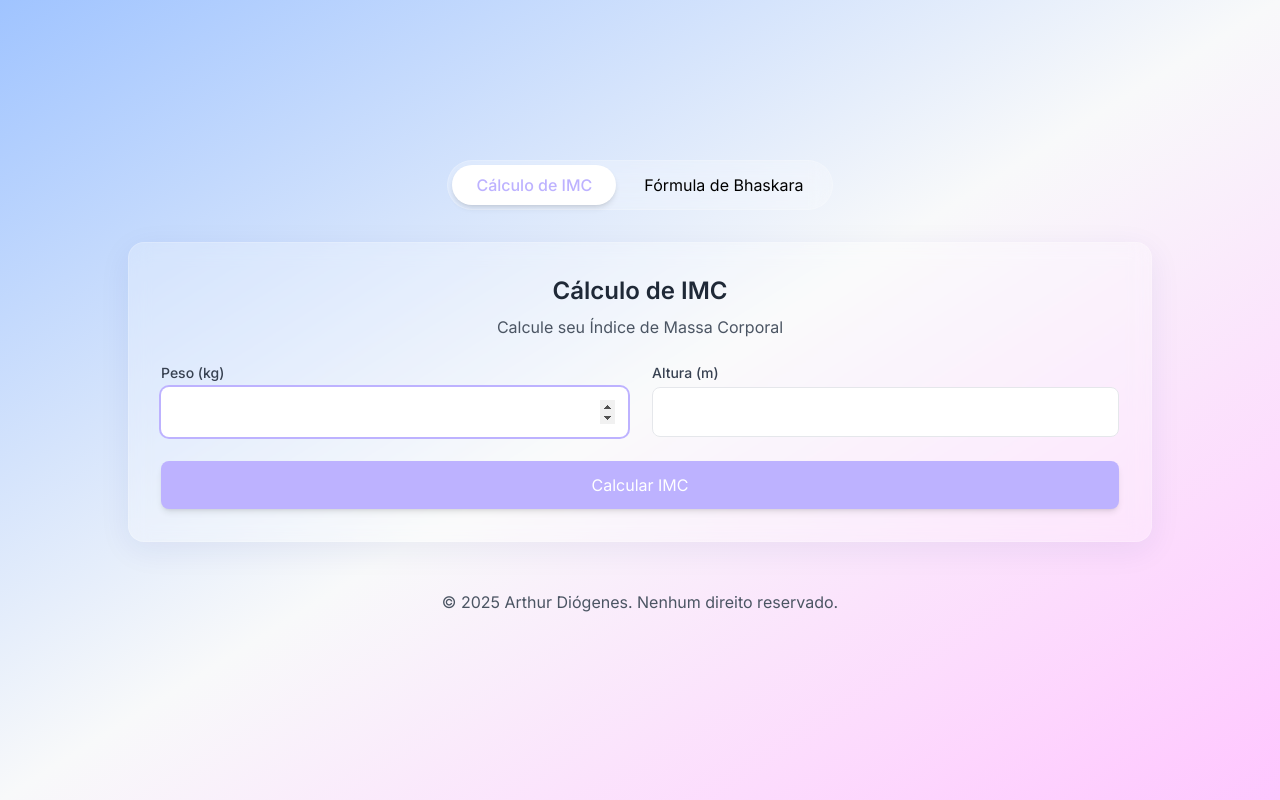
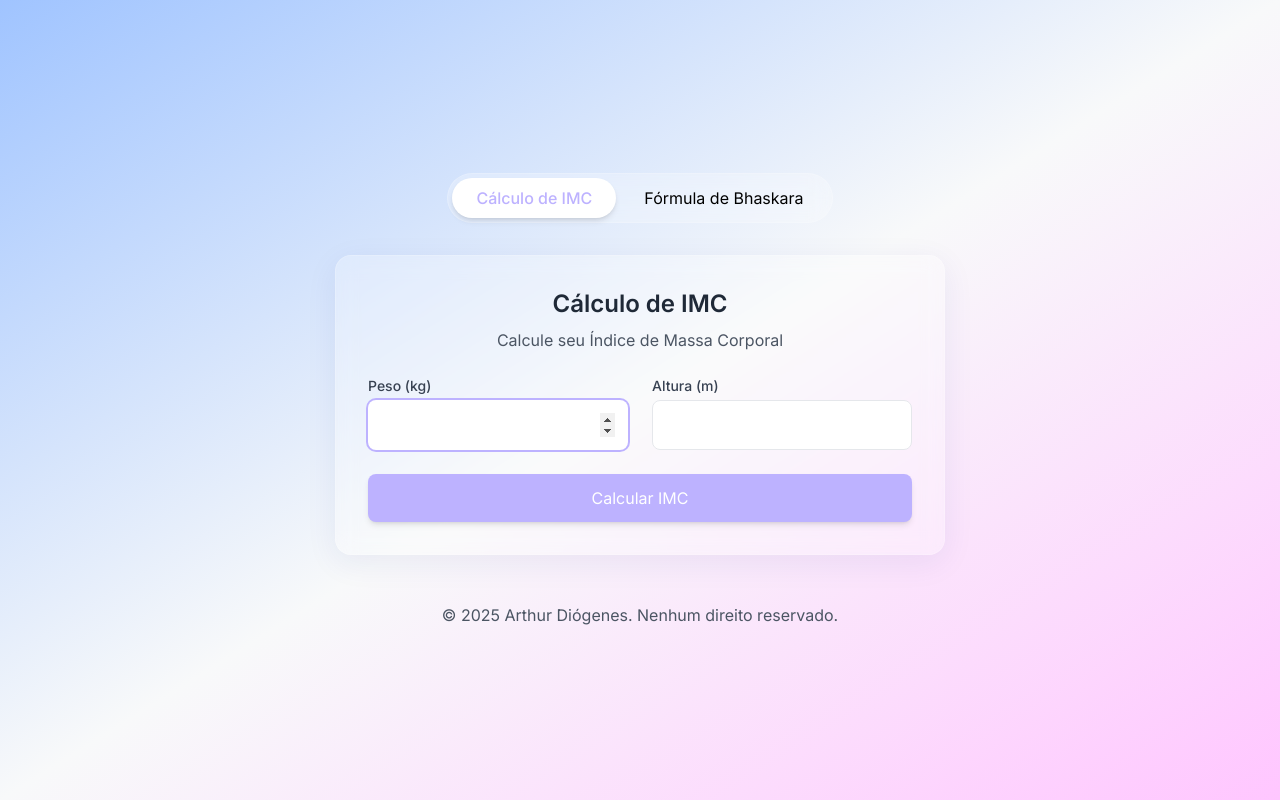
Before and after one commit to ArthurDiogenes/Calculadora-de-IMC-e-Bhaskara, a plain HTML site: page index.html in a window 1280 px wide. Drawn offline with nearby package versions, Linux system fonts and the light colour scheme.

Commit message:
adjusting alignment

```diff
--- a/css/body.css
+++ b/css/body.css
@@ -3,11 +3,3 @@
     margin: 0;
     padding: 0;
 }
-
-body {
-    font-family: 'Apple SD Gothic Neo', 'Malgun Gothic', '맑은 고딕', '돋움', sans-serif;
-    background-color: #000000;
-    color: #333;
-    line-height: 1.6;
-    padding: 20px;
-}
--- a/index.html
+++ b/index.html
@@ -66,11 +66,11 @@
     />
   </head>
   <body
-    class="bg-gradient-to-br from-pastel-blue via-pastel-background to-pastel-pink min-h-screen p-8 font-sans"
+    class="bg-gradient-to-br from-pastel-blue via-pastel-background to-pastel-pink min-h-screen p-8 font-sans flex items-center justify-center"
   >
     <div class="max-w-5xl mx-auto">
 
-      <div class="flex justify-center mb-8 mt-32">
+      <div class="flex justify-center mb-8 items-center">
         <div class="glass rounded-full p-1 flex space-x-1">
           <button
             id="tab-imc"
```
